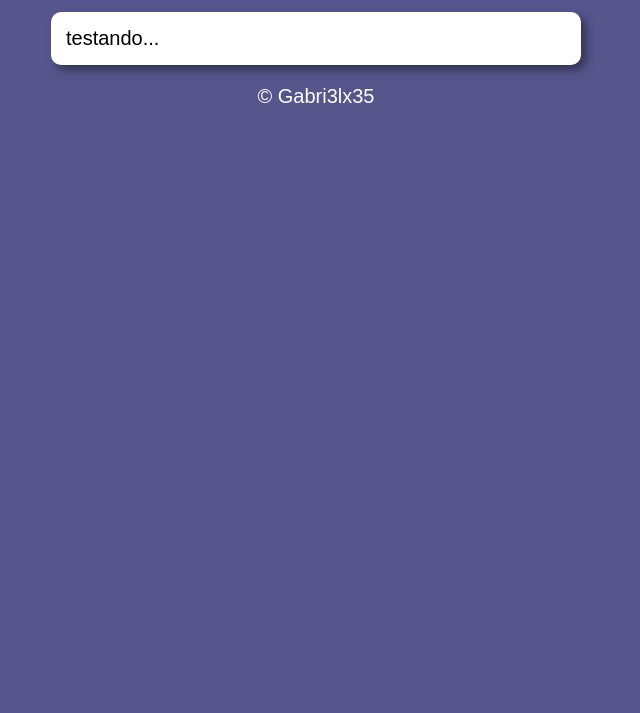
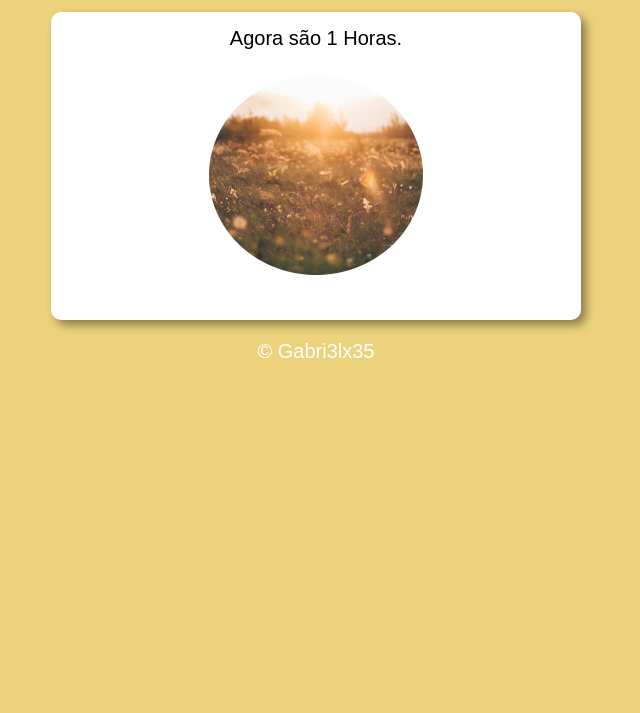
Before and after one commit to gabri3lx35/JavaScript, a plain HTML site: page Exercicios/ex014/index.html in a window 1280 px wide. Shown: the part 87-800 px from the top of the page, without its empty margins (324-964 px from the left). Drawn offline with Linux system fonts and the light colour scheme.

Commit message:
Projeto Dia/Tarde/Noite

```diff
--- a/Exercicios/ex014/index.html
+++ b/Exercicios/ex014/index.html
@@ -4,18 +4,18 @@
     <meta charset="UTF-8">
     <meta name="viewport" content="width=device-width, initial-scale=1.0">
     <link rel="stylesheet" href="style.css">
-    <title>Modelo de Exercício</title>
+    <title>Hora do Dia</title>
 </head>
-<body>
+<body onload="carregar()">
     <header>
-        <h1>Título</h1>
+        <h1>Hora do Dia</h1>
     </header>
     <section>
-        <div>
-            testando...
+        <div id="msg">
+            Aqui vai aparecer a mensagem
         </div>
-        <div>
-
+        <div id="foto">
+            <img id="imagem" src="dedia.png" alt="Foto do dia">
         </div>
     </section>
     <footer>
--- a/Exercicios/ex014/script.js
+++ b/Exercicios/ex014/script.js
@@ -0,0 +1,17 @@
+function carregar(){
+    var msg = window.document.getElementById('msg')
+    var img = window.document.getElementById('imagem')
+    var data = new Date()
+    var hora = data.getHours()
+    msg.innerHTML = `Agora são ${hora} Horas.`
+    if (hora >= 0 && hora < 12){
+        img.src = 'dedia.png'
+        document.body.style.background = '#ecd27d'
+    }else if (hora >= 12 && hora < 18){
+        img.src = 'detarde.png'
+        document.body.style.background = '#8f8050'
+    }else{
+        img.src = 'denoite.png'
+        document.body.style.background = '#5f5548'
+    }
+}
--- a/Exercicios/ex014/style.css
+++ b/Exercicios/ex014/style.css
@@ -20,3 +20,7 @@
     color: white;
     font-size: italic;
 }
+
+div{
+    text-align: center;
+}
```
Also changed, not shown: Exercicios/ex014/dedia.png (added), Exercicios/ex014/denoite.png (added), Exercicios/ex014/detarde.png (added).
